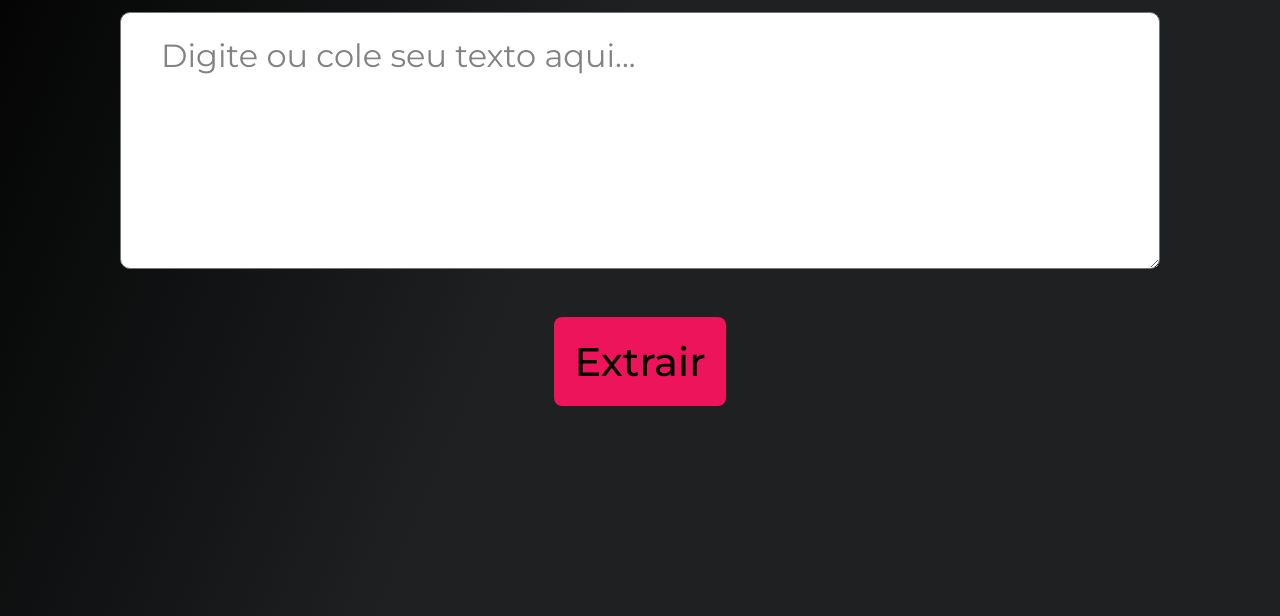
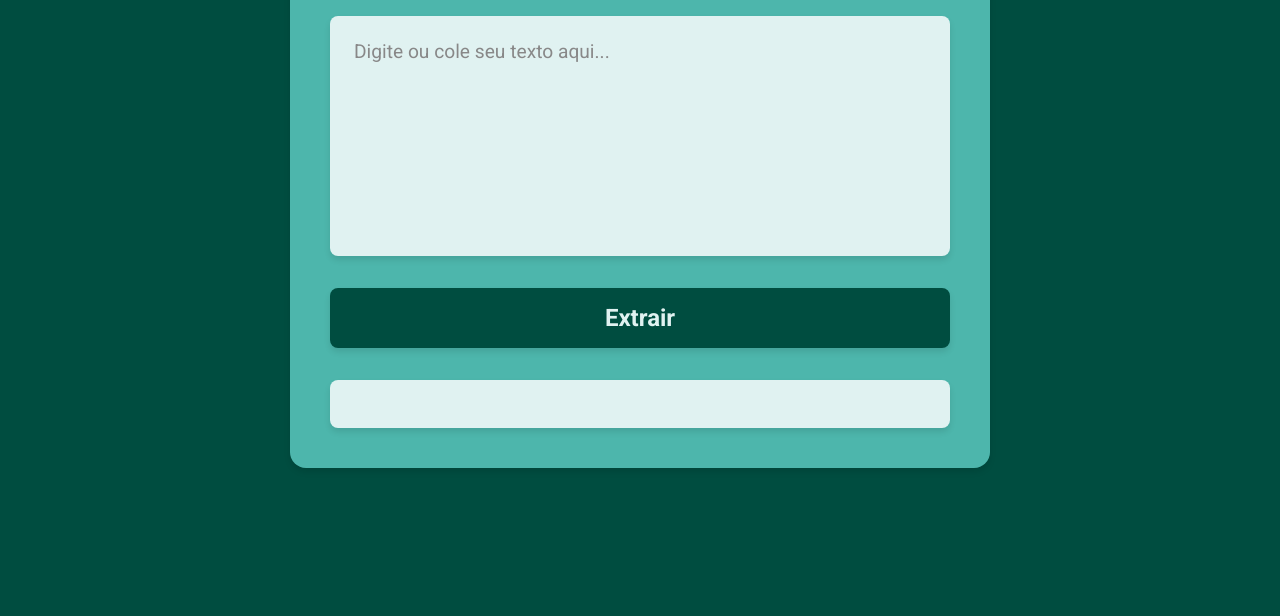
Before and after one commit to Kauanzin-maker/projeto-alura2, a plain HTML site: page index.html in a window 1280 px wide. Shown: the part 218-834 px from the top of the page. After the commit the page ends 800 px from the top, so only its background shows below. Drawn offline with Linux system fonts and the light colour scheme.

Commit message:
Update style.css

```diff
--- a/style.css
+++ b/style.css
@@ -1,86 +1,93 @@
-@import url('https://fonts.googleapis.com/css2?family=Montserrat:ital,wght@0,100..900;1,100..900&display=swap');
+@import url('https://fonts.googleapis.com/css2?family=Roboto:wght@400;700&display=swap');
 
 :root {
-    --cor-destaque: #ED145B;
-    --cor-gradiente-preto: linear-gradient(113deg, #000 0%, #1E2021 44.96%, #1E2022 100%);
+    --cor-primaria: #004d40; /* Verde escuro */
+    --cor-secundaria: #4db6ac; /* Verde água */
+    --cor-terciaria: #e0f2f1; /* Branco/verde claro */
+    --cor-texto: #ffffff; /* Branco */
+    --sombra-caixa: 0 4px 6px rgba(0, 0, 0, 0.1);
 }
 
 * {
     margin: 0;
     padding: 0;
-    font-family: Montserrat;
+    box-sizing: border-box;
+    font-family: 'Roboto', sans-serif;
 }
 
 body {
     display: flex;
     justify-content: center;
     align-items: center;
-    padding: 16px 21px 18px 21px;
-    background: var(--cor-gradiente-preto);
-    height: 100vh;
-    flex-direction: column;
+    min-height: 100vh;
+    background: var(--cor-primaria);
+    color: var(--cor-texto);
 }
 
 .container {
     display: flex;
-    width: 65rem;
     flex-direction: column;
     align-items: center;
-    gap: 3rem;
-    overflow: hidden;
+    gap: 2rem;
+    padding: 2.5rem;
+    border-radius: 1rem;
+    background: var(--cor-secundaria);
+    box-shadow: var(--sombra-caixa);
+    width: 90%;
+    max-width: 700px;
 }
 
 h1 {
-    color: var(--cor-destaque);
+    font-size: 2.5rem;
+    font-weight: 700;
     text-align: center;
-    font-size: 2.8rem;
-    font-weight: 600;
-    text-transform: uppercase;
+    color: var(--cor-texto);
 }
 
 #entrada-de-texto {
-    display: flex;
-    height: 12rem;
-    padding: 1.4rem 2.5rem 2.5rem 2.5rem;
-    align-items: flex-start;
-    gap: 0.625rem;
-    align-self: stretch;
-    border-radius: 0.625rem;
-    background: #FFF;
-    font-size: 2rem;
+    width: 100%;
+    height: 15rem;
+    padding: 1.5rem;
+    border-radius: 0.5rem;
+    border: none;
+    background: var(--cor-terciaria);
+    font-size: 1.2rem;
+    color: var(--cor-primaria);
+    resize: none;
+    box-shadow: var(--sombra-caixa);
 }
 
 #entrada-de-texto::placeholder {
-    color: #828282;
-    font-size: 2rem;
-    font-weight: 400;
-    line-height: normal;
+    color: #888;
 }
 
 #botao-palavrachave {
-    display: flex;
-    padding: 1.25rem;
-    justify-content: center;
-    align-items: center;
-    gap: 0.625rem;
+    width: 100%;
+    padding: 1rem;
+    border: none;
     border-radius: 0.5rem;
-    border: none;
-    background: var(--cor-destaque);
-    color: #000;
-    font-size: 2.5rem;
-    font-weight: 500;
-    line-height: normal;
+    background: var(--cor-primaria);
+    color: var(--cor-terciaria);
+    font-size: 1.5rem;
+    font-weight: 700;
+    cursor: pointer;
+    transition: background 0.3s ease;
+    box-shadow: var(--sombra-caixa);
+}
+
+#botao-palavrachave:hover {
+    background: #00382e; /* Uma versão mais escura da cor primária */
 }
 
 #resultado-palavrachave {
-    display: flex;
-    border-radius: 0.625rem;
-    align-self: stretch;
-    color: var(--cor-destaque);
-    font-size: 2.5rem;
-    justify-content: center;
-    margin-bottom: 2rem;
-    max-width: 100%;
-    max-height: 50vh;
+    width: 100%;
+    padding: 1rem;
+    border-radius: 0.5rem;
+    background: var(--cor-terciaria);
+    color: var(--cor-primaria);
+    font-size: 1.2rem;
+    text-align: center;
+    min-height: 3rem;
+    box-shadow: var(--sombra-caixa);
     overflow: auto;
 }
```
